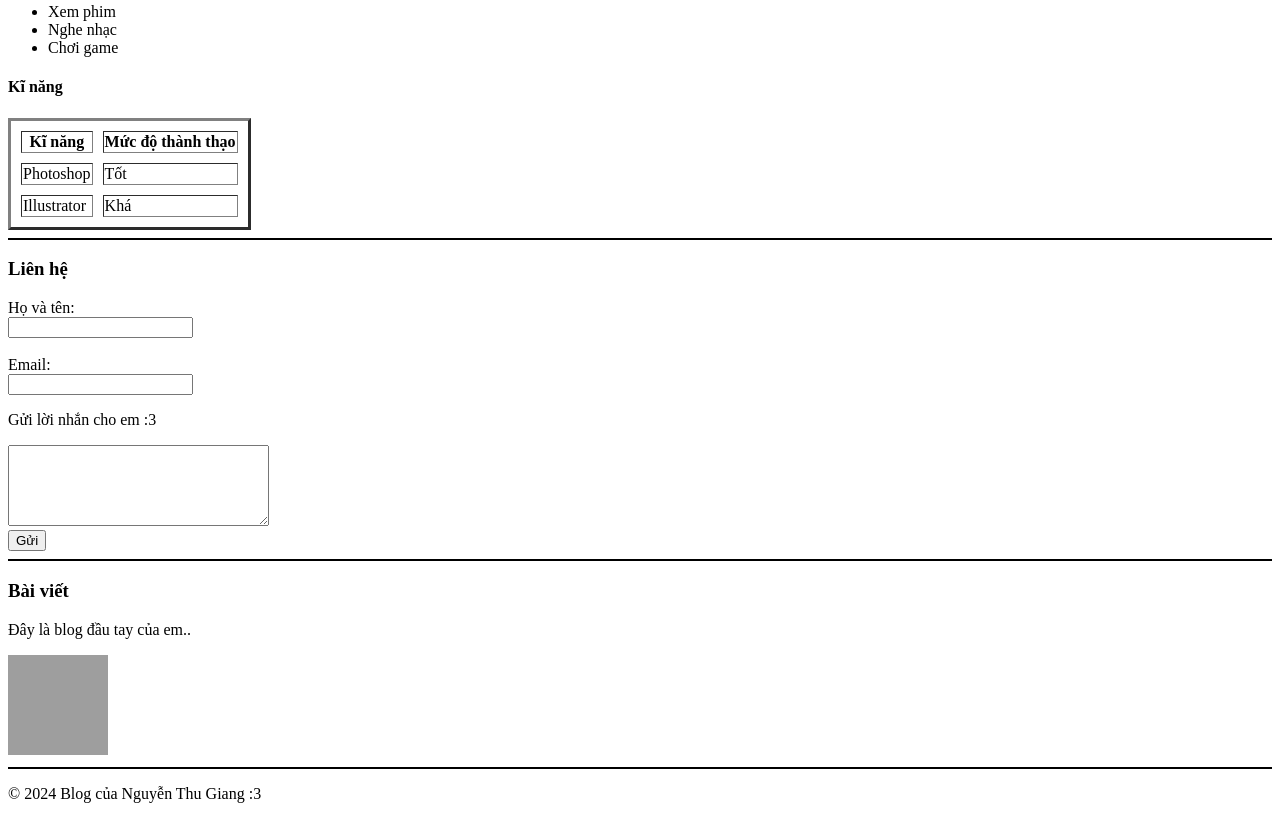
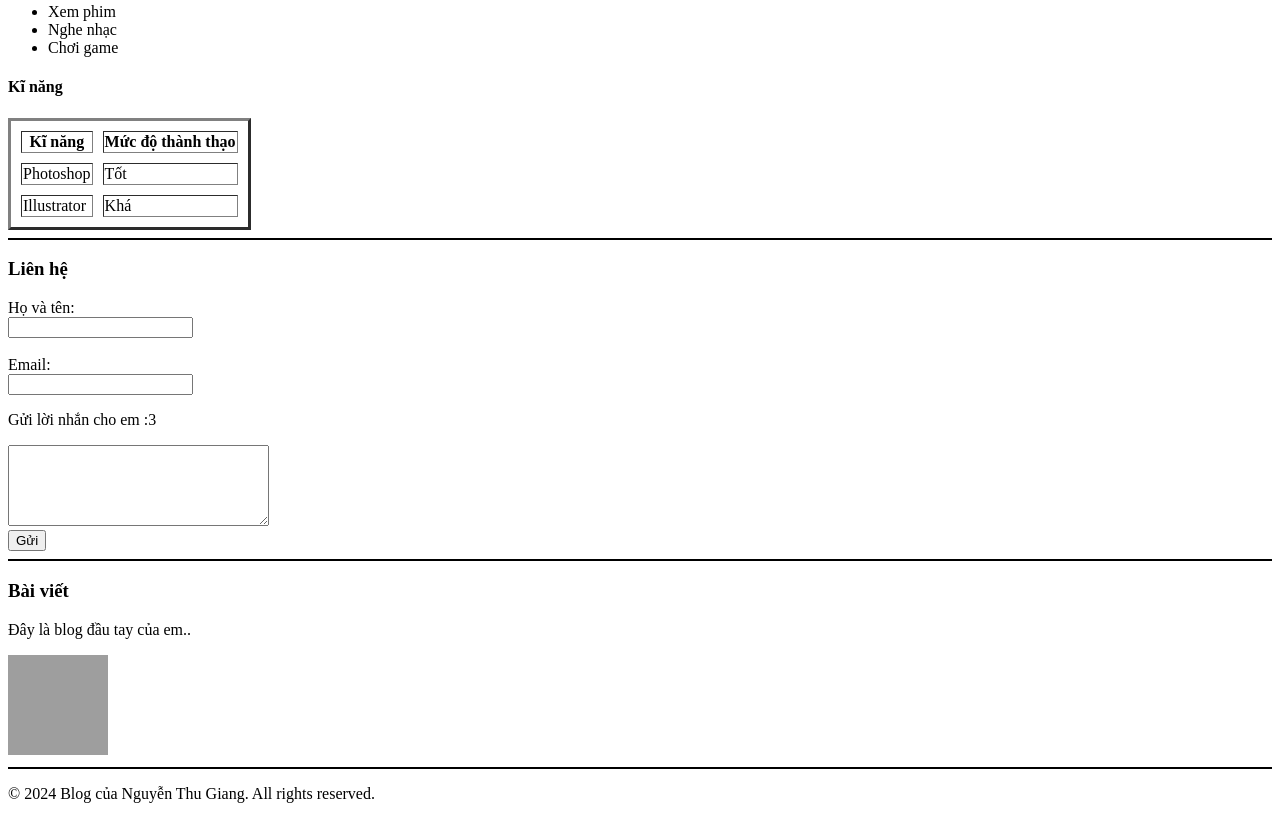
Before and after one commit to Gina126/WEB_PUBLIC, a plain HTML site: page buoi2/btvn/index.html in a window 1280 px wide. Shown: the part 650-1469 px from the top of the page. Drawn offline with Linux system fonts and the light colour scheme; grey boxes are pictures that could not be loaded.

Commit message:
buoi2 btvn

```diff
--- a/buoi2/btvn/index.html
+++ b/buoi2/btvn/index.html
@@ -76,6 +76,6 @@
     <hr color="black">
 </body>
 <footer>
-    <p>&copy; 2024 Blog của Nguyễn Thu Giang :3</p>
+    <p>&copy; 2024 Blog của Nguyễn Thu Giang. All rights reserved.</p>
 </footer>
 </html>
```
